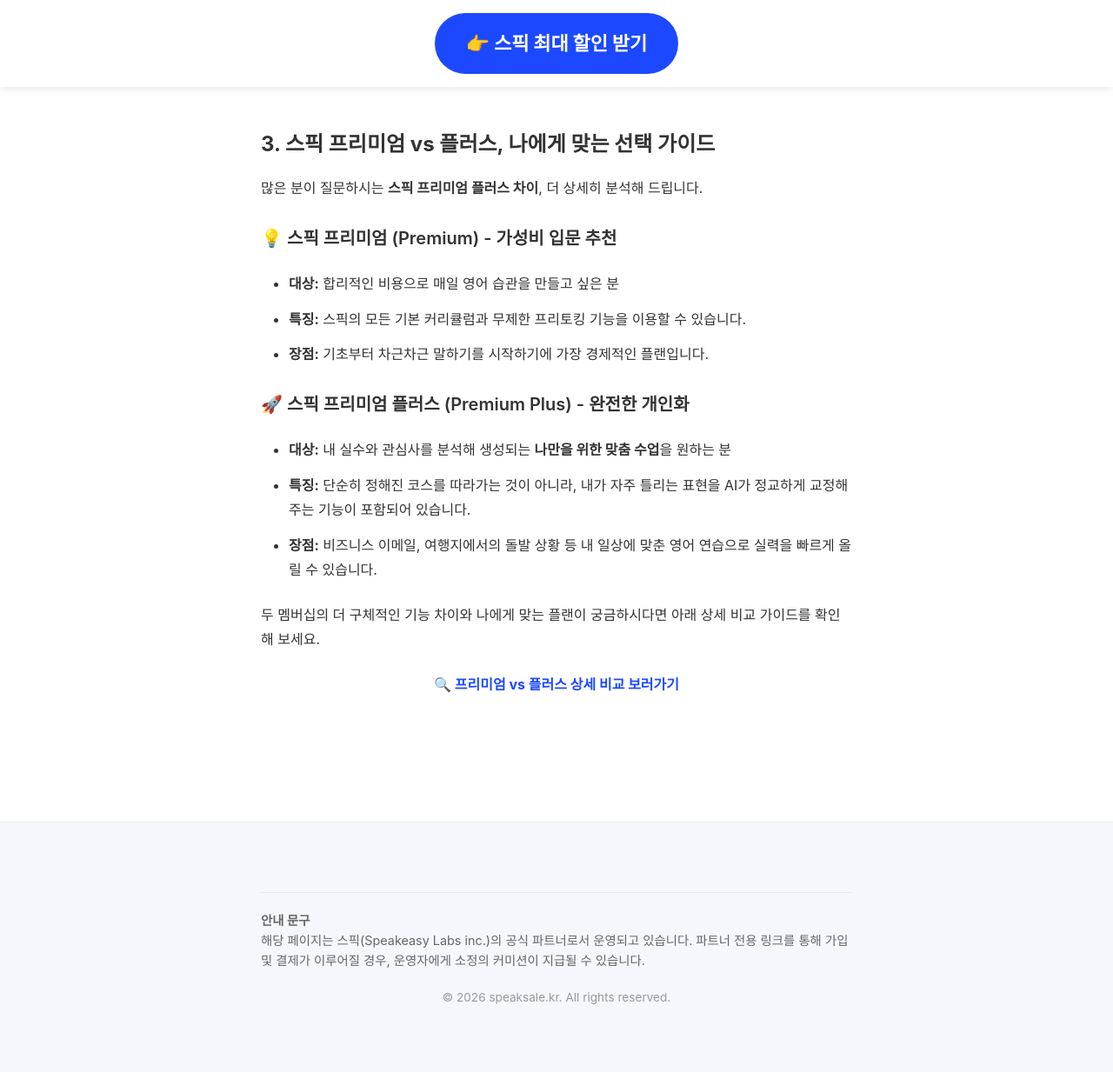
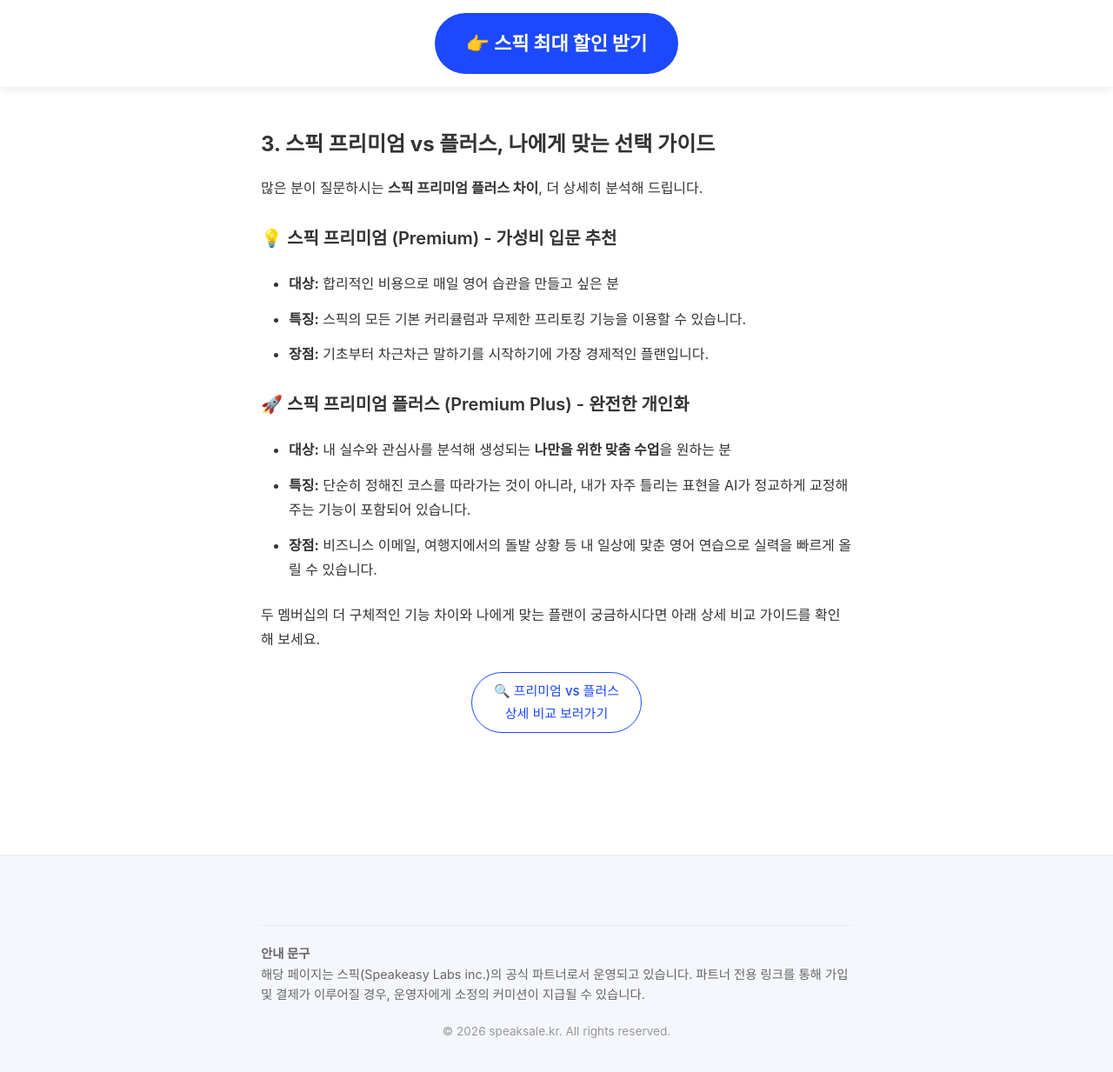
Before and after one commit to kjsjdw/speak_event_page, a Jekyll site: the page built from content/sections/04-plan-guide.md, in a window 1280 px wide and 1299 px high. Shown: the top 1233 px of the window at 87% size. Built offline with Jekyll 4.4.1, drawn with Linux system fonts in a browser that asks for light colours; some web fonts are replaced; our own code applies the rules of GitHub Pages for plain Markdown files.

Commit message:
Update 04-plan-guide.md

```diff
--- a/content/sections/04-plan-guide.md
+++ b/content/sections/04-plan-guide.md
@@ -13,8 +13,14 @@
 
 두 멤버십의 더 구체적인 기능 차이와 나에게 맞는 플랜이 궁금하시다면 아래 상세 비교 가이드를 확인해 보세요.
 
-<p style="text-align: center; margin-top: 15px;">
-  <a href="/premium-vs-plus/" style="color: #1c49ff; text-decoration: none; font-weight: bold;">
-    🔍 프리미엄 vs 플러스 상세 비교 보러가기
+
+
+<div style="text-align: center; margin: 20px 0;">
+
+  <a href="/premium-vs-plus/" style="text-decoration: none; display: inline-block; width: auto; padding: 8px 25px; color: #1c49ff; background-color: #ffffff; border: 1px solid #1c49ff; border-radius: 50px; font-size: 15px; font-weight: 500;">
+
+    🔍 프리미엄 vs 플러스 <br> 상세 비교 보러가기
+
   </a>
-</p>
+
+</div>
```
